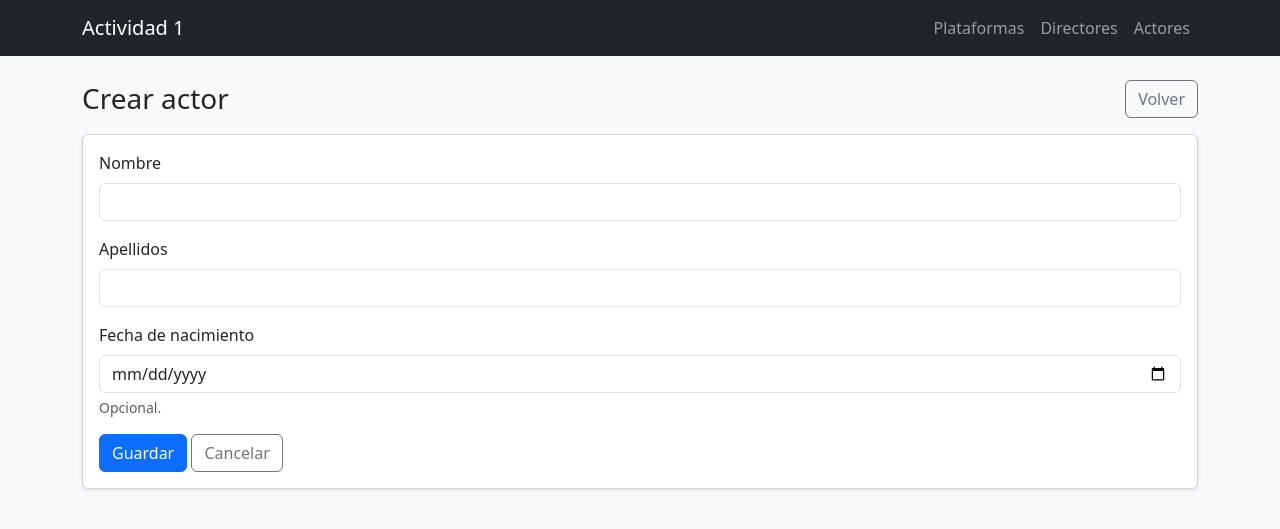
After one commit to hferrer08/actividad1_backend, a PHP site: page /views/actores/create.php in a window 1280 px wide. The commit adds this page. Shown: the top 529 px of the page. Run offline with PHP 8.4, Linux system fonts and the light colour scheme.

Commit message:
1. Se crea tabla actores y se hacen insert de pruebas 2. Se crea modelo Actor 3. Se crea ActorController 4. se crean vistas para el crud 5. Se crea nuevo link en header

```diff
--- /dev/null
+++ b/controllers/ActorController.php
@@ -0,0 +1,35 @@
+<?php
+require_once __DIR__ . "/../models/Actor.php";
+
+class ActorController
+{
+    public function listActores()
+    {
+        $model = new Actor();
+        return $model->getAll();
+    }
+
+    public function createActor($nombre, $apellidos, $fechaNacimiento)
+    {
+        $model = new Actor();
+        return $model->create($nombre, $apellidos, $fechaNacimiento);
+    }
+
+    public function getActor($id)
+    {
+        $model = new Actor();
+        return $model->getById($id);
+    }
+
+    public function updateActor($id, $nombre, $apellidos, $fechaNacimiento)
+    {
+        $model = new Actor();
+        return $model->update($id, $nombre, $apellidos, $fechaNacimiento);
+    }
+
+    public function deleteActor($id)
+    {
+        $model = new Actor();
+        return $model->delete($id);
+    }
+}
--- /dev/null
+++ b/models/Actor.php
@@ -0,0 +1,94 @@
+<?php
+
+class Actor
+{
+    private $id;
+    private $nombre;
+    private $apellidos;
+    private $fechaNacimiento;
+
+    public function __construct($id = null, $nombre = null, $apellidos = null, $fechaNacimiento = null)
+    {
+        $this->id = $id;
+        $this->nombre = $nombre;
+        $this->apellidos = $apellidos;
+        $this->fechaNacimiento = $fechaNacimiento;
+    }
+
+    // Getters
+    public function getId() { return $this->id; }
+    public function getNombre() { return $this->nombre; }
+    public function getApellidos() { return $this->apellidos; }
+    public function getFechaNacimiento() { return $this->fechaNacimiento; }
+
+    // Setters
+    public function setId($id) { $this->id = $id; }
+    public function setNombre($nombre) { $this->nombre = $nombre; }
+    public function setApellidos($apellidos) { $this->apellidos = $apellidos; }
+    public function setFechaNacimiento($fecha) { $this->fechaNacimiento = $fecha; }
+
+    private function connect()
+    {
+        $host = "localhost";
+        $db   = "actividad1_backend";
+        $user = "root";
+        $pass = "";
+        $charset = "utf8mb4";
+
+        $dsn = "mysql:host=$host;dbname=$db;charset=$charset";
+        return new PDO($dsn, $user, $pass, [
+            PDO::ATTR_ERRMODE => PDO::ERRMODE_EXCEPTION
+        ]);
+    }
+
+    public function getAll()
+    {
+        $pdo = $this->connect();
+        $stmt = $pdo->prepare("SELECT id, nombre, apellidos, fecha_nacimiento FROM actores ORDER BY id");
+        $stmt->execute();
+
+        $items = [];
+        while ($row = $stmt->fetch(PDO::FETCH_ASSOC)) {
+            $items[] = new Actor(
+                $row["id"],
+                $row["nombre"],
+                $row["apellidos"],
+                $row["fecha_nacimiento"]
+            );
+        }
+        return $items;
+    }
+
+    public function getById($id)
+    {
+        $pdo = $this->connect();
+        $stmt = $pdo->prepare("SELECT id, nombre, apellidos, fecha_nacimiento FROM actores WHERE id = ?");
+        $stmt->execute([$id]);
+
+        $row = $stmt->fetch(PDO::FETCH_ASSOC);
+        if (!$row) return null;
+
+        return new Actor($row["id"], $row["nombre"], $row["apellidos"], $row["fecha_nacimiento"]);
+    }
+
+    public function create($nombre, $apellidos, $fechaNacimiento)
+    {
+        $pdo = $this->connect();
+        $stmt = $pdo->prepare("INSERT INTO actores (nombre, apellidos, fecha_nacimiento) VALUES (?, ?, ?)");
+        return $stmt->execute([$nombre, $apellidos, $fechaNacimiento ?: null]);
+    }
+
+    public function update($id, $nombre, $apellidos, $fechaNacimiento)
+    {
+        $pdo = $this->connect();
+        $stmt = $pdo->prepare("UPDATE actores SET nombre = ?, apellidos = ?, fecha_nacimiento = ? WHERE id = ?");
+        return $stmt->execute([$nombre, $apellidos, $fechaNacimiento ?: null, $id]);
+    }
+
+    public function delete($id)
+    {
+        $pdo = $this->connect();
+        $stmt = $pdo->prepare("DELETE FROM actores WHERE id = ?");
+        return $stmt->execute([$id]);
+    }
+}
--- /dev/null
+++ b/views/actores/create.php
@@ -0,0 +1,67 @@
+<?php
+require_once __DIR__ . "/../../controllers/ActorController.php";
+$controller = new ActorController();
+
+$mensaje = null;
+$tipo = "success";
+
+$nombre = "";
+$apellidos = "";
+$fecha = "";
+
+if (isset($_POST["nombre"]) && isset($_POST["apellidos"])) {
+    $nombre = trim($_POST["nombre"]);
+    $apellidos = trim($_POST["apellidos"]);
+    $fecha = isset($_POST["fecha_nacimiento"]) ? trim($_POST["fecha_nacimiento"]) : "";
+
+    if ($nombre === "" || $apellidos === "") {
+        $mensaje = "Nombre y apellidos son obligatorios.";
+        $tipo = "danger";
+    } else {
+        $ok = $controller->createActor($nombre, $apellidos, $fecha);
+        $mensaje = $ok ? "Actor creado correctamente." : "No se pudo crear el actor.";
+        $tipo = $ok ? "success" : "danger";
+
+        if ($ok) { $nombre = ""; $apellidos = ""; $fecha = ""; }
+    }
+}
+
+$title = "Actores - Crear";
+require_once __DIR__ . "/../partials/header.php";
+?>
+
+<div class="d-flex justify-content-between align-items-center mb-3">
+  <h1 class="h3 mb-0">Crear actor</h1>
+  <a class="btn btn-outline-secondary" href="list.php">Volver</a>
+</div>
+
+<?php if ($mensaje): ?>
+  <div class="alert alert-<?= $tipo ?>"><?= htmlspecialchars($mensaje) ?></div>
+<?php endif; ?>
+
+<div class="card shadow-sm">
+  <div class="card-body">
+    <form method="post" action="">
+      <div class="mb-3">
+        <label class="form-label">Nombre</label>
+        <input class="form-control" name="nombre" value="<?= htmlspecialchars($nombre) ?>" required>
+      </div>
+
+      <div class="mb-3">
+        <label class="form-label">Apellidos</label>
+        <input class="form-control" name="apellidos" value="<?= htmlspecialchars($apellidos) ?>" required>
+      </div>
+
+      <div class="mb-3">
+        <label class="form-label">Fecha de nacimiento</label>
+        <input class="form-control" type="date" name="fecha_nacimiento" value="<?= htmlspecialchars($fecha) ?>">
+        <div class="form-text">Opcional.</div>
+      </div>
+
+      <button class="btn btn-primary" type="submit">Guardar</button>
+      <a class="btn btn-outline-secondary" href="list.php">Cancelar</a>
+    </form>
+  </div>
+</div>
+
+<?php require_once __DIR__ . "/../partials/footer.php"; ?>
--- a/views/partials/header.php
+++ b/views/partials/header.php
@@ -20,6 +20,7 @@ if (!isset($title)) $title = "Actividad 1";
     <div class="navbar-nav">
       <a class="nav-link" href="/actividad1_backend/views/plataformas/list.php">Plataformas</a>
       <a class="nav-link" href="/actividad1_backend/views/directores/list.php">Directores</a>
+      <a class="nav-link" href="/actividad1_backend/views/actores/list.php">Actores</a>
     </div>
   </div>
 </nav>
```
Also changed, not shown: views/actores/delete.php (added, +14 -0 lines), views/actores/edit.php (added, +78 -0 lines), views/actores/list.php (added, +60 -0 lines).
